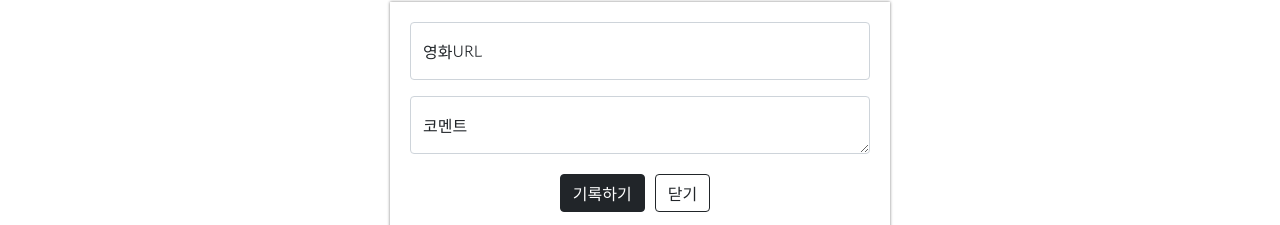
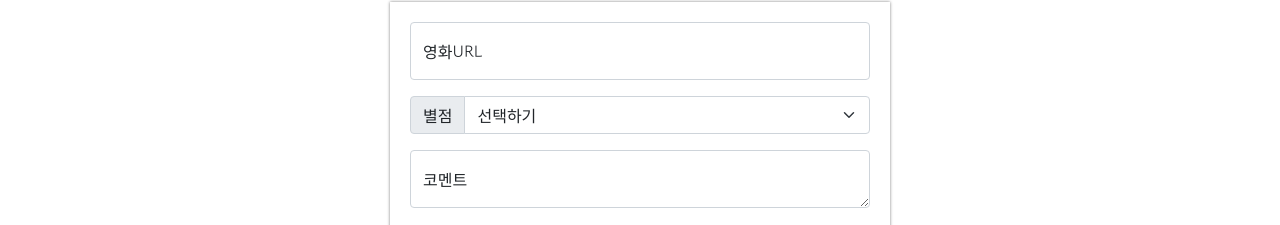
Before and after one commit to TaegyuKang11/mypage, a plain HTML site: page index.html in a window 1280 px wide. Shown: the part 268-493 px from the top of the page. Drawn offline with nearby package versions, Linux system fonts and the light colour scheme.

Commit message:
Update index.html

```diff
--- a/index.html
+++ b/index.html
@@ -84,6 +84,15 @@
             <input type="email" class="form-control" id="floatingInput" placeholder="name@example.com">
             <label for="floatingInput">영화URL</label>
         </div>
+        <div class="input-group mb-3">
+            <label class="input-group-text" for="inputGroupSelect01">별점</label>
+            <select class="form-select" id="inputGroupSelect01">
+              <option selected>선택하기</option>
+              <option value="1">1점</option>
+              <option value="2">3점</option>
+              <option value="3">5점</option>
+            </select>
+          </div>
         <div class="form-floating">
             <textarea class="form-control" placeholder="Leave a comment here" id="floatingTextarea"></textarea>
             <label for="floatingTextarea">코멘트</label>
```
